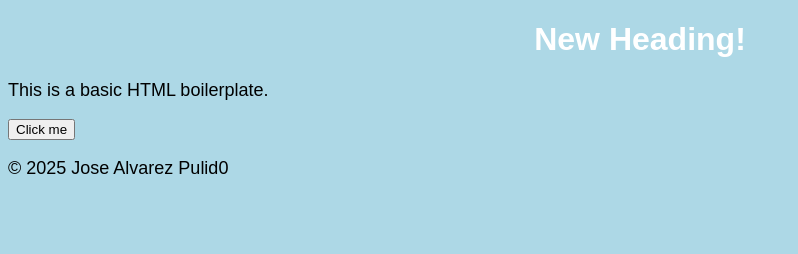
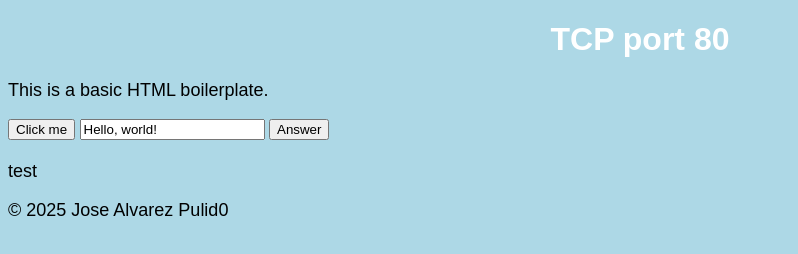
Before and after one commit to jlalvarezpulido/CCNA-studyapp, a website: page webtech/index.html in a window 1280 px wide. Both pictures are taken after a click on the button "Click me". Shown: the whole page, without its empty margins (0-798 px from the left). Drawn offline with Linux system fonts and the light colour scheme.

Commit message:
webapp prototype added

```diff
--- a/webtech/index.html
+++ b/webtech/index.html
@@ -10,6 +10,10 @@
 	<h1 id="Text">Welcome to My Website</h1>
         <p>This is a basic HTML boilerplate.</p>
 	<button onClick="changeText()">Click me</button>
+	<input type="text" id="Answer" value="Hello, world!">
+	<button onClick="answerQuestion()">Answer</button>
+	<h1 id="Result"></h1>
+	<p id="Notes">test</p>
 
     <footer>
         <p>&copy; 2025 Jose Alvarez Pulid0</p>
--- a/webtech/scripts/index.js
+++ b/webtech/scripts/index.js
@@ -1,9 +1,38 @@
-function changeText() {
-            document.getElementById("Text").textContent = "New Heading!";
-        }
+
+let jsondata
+let answer
+let notes
 
 fetch('data/transportLayer_1.json')
 	.then(response => response.json())
 	.then(data => {
-		console.log(data)
+	jsondata = data;
+	console.log(jsondata);
 	})
+	.catch(error => console.error("Error",error));
+
+function changeText() {
+	const min = 0;
+	const max = 42;
+	let rand = Math.floor(Math.random() * (max - min + 1)) + min;
+            document.getElementById("Text").textContent = jsondata[rand].question;
+	setAnswer(jsondata[rand].answer, jsondata[rand].notes);
+        }
+
+function setAnswer(chalAnswer,chalNotes){
+	answer = chalAnswer;
+	notes = chalNotes
+	console.log(answer);
+}
+
+function answerQuestion(){
+	userAnswer = document.getElementById("Answer").value;
+	if(userAnswer.toUpperCase() === answer.toUpperCase()){
+		document.getElementById("Result").textContent = "Correct";
+	}
+	else{
+		document.getElementById("Result").textContent = "Incorrect";
+		document.getElementById("Notes").textContent = notes;
+	}
+
+}
```
Also changed, not shown: webtech/package.json (added, +12 -0 lines), 2 other files.
